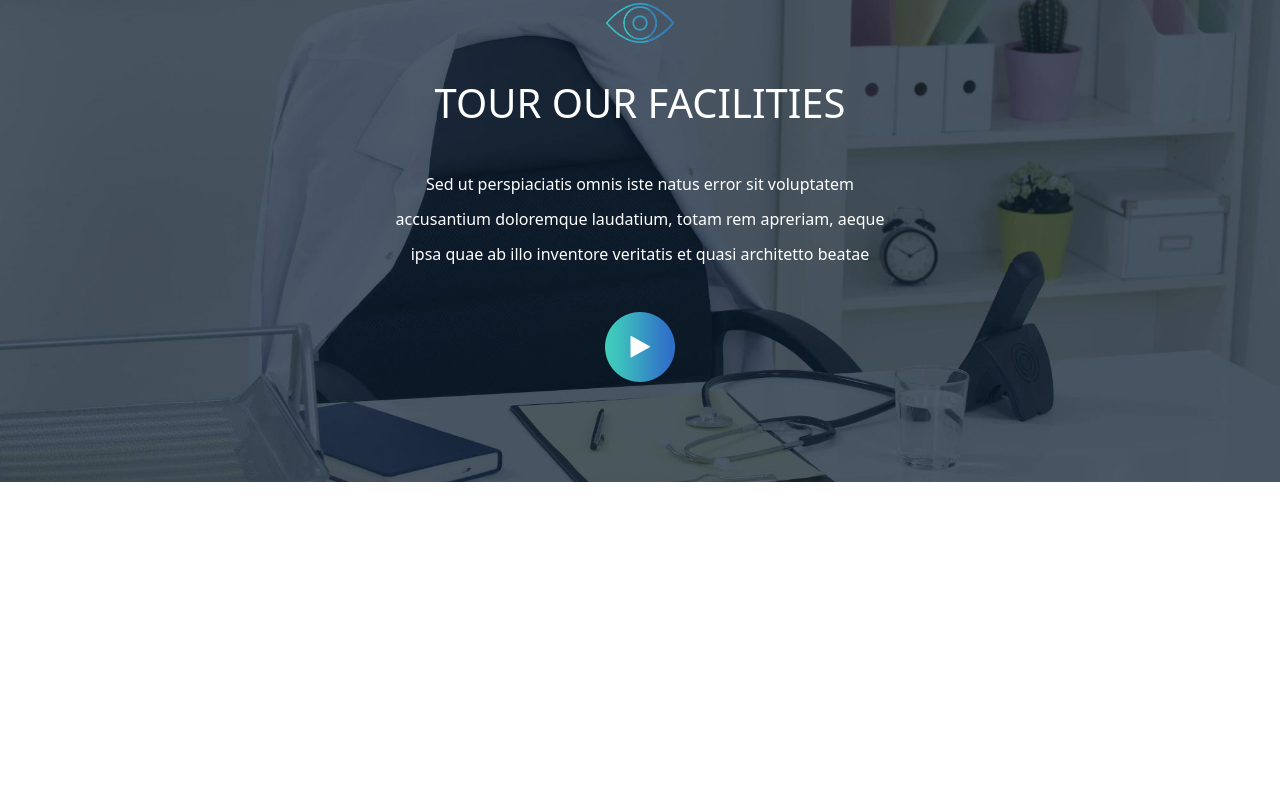
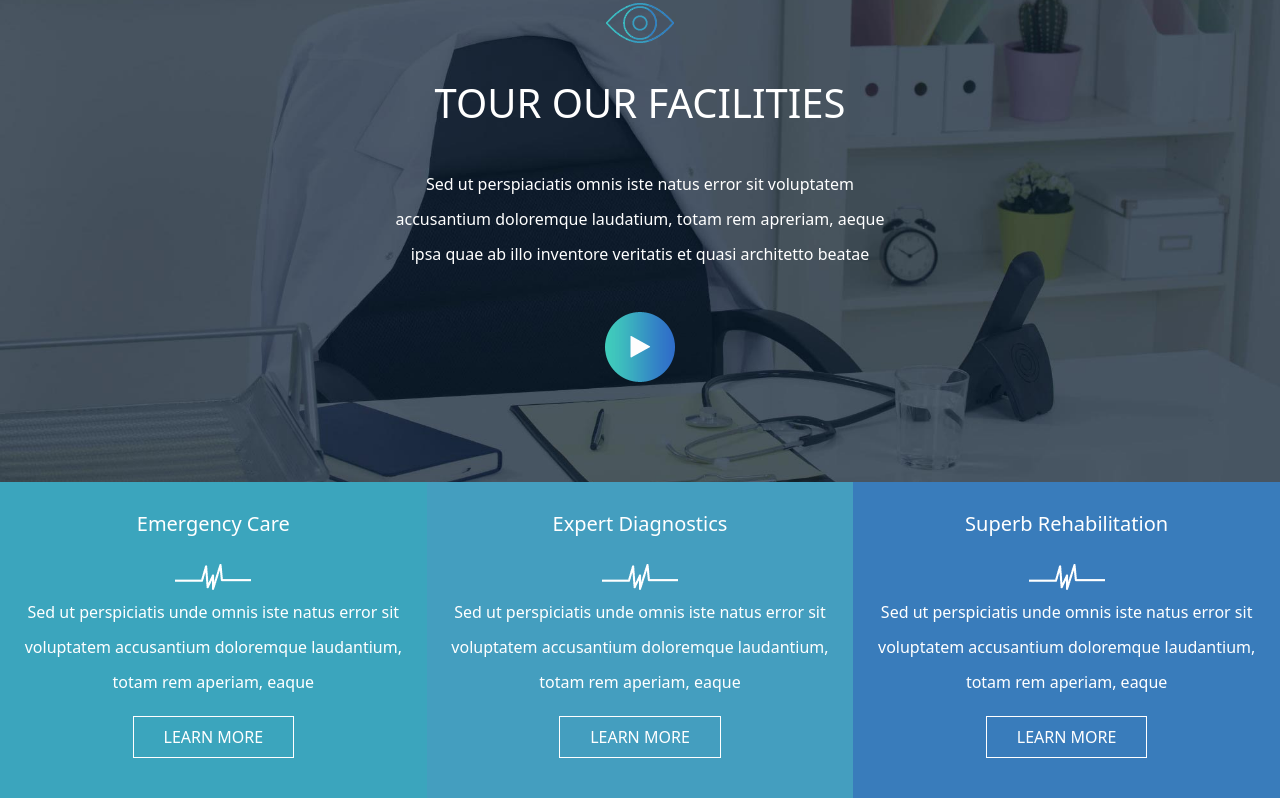
Before and after one commit to WalterFrongia/proj-html-vuejs, a Vue app: page / in a window 1280 px wide. Shown: the part 4699-5497 px from the top of the page. Before the commit the page ends 5181 px from the top, so only its background shows below. Built offline with nearby package versions, Linux system fonts and the light colour scheme.

Commit message:
Implementato layout in Service component con aggiunta di titolo per icona e testo con relativo button

```diff
--- a/src/components/Service.vue
+++ b/src/components/Service.vue
@@ -1,5 +1,40 @@
 <template>
-    <div id="my-service-section"></div>
+    <div id="my-service-section">
+
+        <div class="container-fluid">
+
+            <div class="row text-center">
+                <div class="col-4" id="my-bg-care">
+                    <h5>Emergency Care</h5>
+                    <img src="../assets/images/wave-divider.png" alt="">
+                    <p>Sed ut perspiciatis unde omnis iste natus error sit voluptatem accusantium doloremque
+                        laudantium, totam rem aperiam, eaque
+                    </p>
+                    <button>LEARN MORE</button>
+                </div>
+
+                <div class="col-4" id="my-bg-diagnostics">
+                    <h5>Expert Diagnostics</h5>
+                    <img src="../assets/images/wave-divider.png" alt="">
+                    <p>Sed ut perspiciatis unde omnis iste natus error sit voluptatem accusantium doloremque
+                        laudantium, totam rem aperiam, eaque
+                    </p>
+                    <button>LEARN MORE</button>
+                </div>
+
+                <div class="col-4" id="my-bg-rehabilitation">
+                    <h5>Superb Rehabilitation</h5>
+                    <img src="../assets/images/wave-divider.png" alt="">
+                    <p>Sed ut perspiciatis unde omnis iste natus error sit voluptatem accusantium doloremque
+                        laudantium, totam rem aperiam, eaque
+                    </p>
+                    <button>LEARN MORE</button>
+                </div>
+            </div>
+
+        </div>
+
+    </div>
 </template>
 
 <script>
@@ -9,5 +44,45 @@ export default {
 </script>
 
 <style lang="scss" scoped>
+@import "../style/variables.scss";
 
+#my-service-section{
+    height: 300px;
+    color:white;
+}
+
+#my-bg-care,
+#my-bg-diagnostics,
+#my-bg-rehabilitation{
+    padding-top:30px;
+    padding-bottom: 40px;
+    h5{
+        padding-bottom: 10px;
+    }
+    button{
+        background-color: transparent;
+        border:1px solid white;
+        color:white;
+        padding: 8px 30px;
+    }
+    img{
+        padding-top: 10px;
+        padding-bottom: 5px;
+    }
+    p{
+        line-height: 35px;
+    }
+}
+
+#my-bg-care{
+    background-color: #3ba5bd ;
+}
+
+#my-bg-diagnostics{
+    background-color: #449ebf;
+}
+
+#my-bg-rehabilitation{
+    background-color: #397cbb;
+}
 </style>
```
